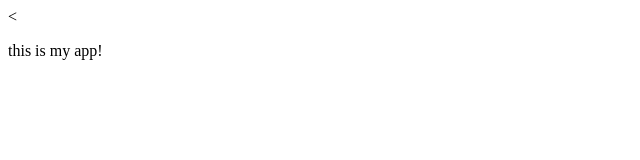
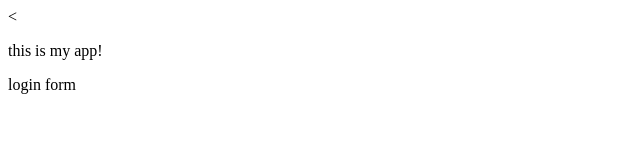
Before and after one commit to EdSat/myappsample, a plain HTML site: page index.html in a window 1280 px wide. Shown: the full height of the page, 0-640 px from the left. Drawn offline with Linux system fonts and the light colour scheme.

Commit message:
login form

```diff
--- a/index.html
+++ b/index.html
@@ -6,5 +6,6 @@
   </head>
   <body>
     <p> this is my app!</p>
+    <p>login form</p>
   </body>
 </html>
```
Also changed, not shown: dir4/app4.js (added), log.txt (added), login.html (added).
